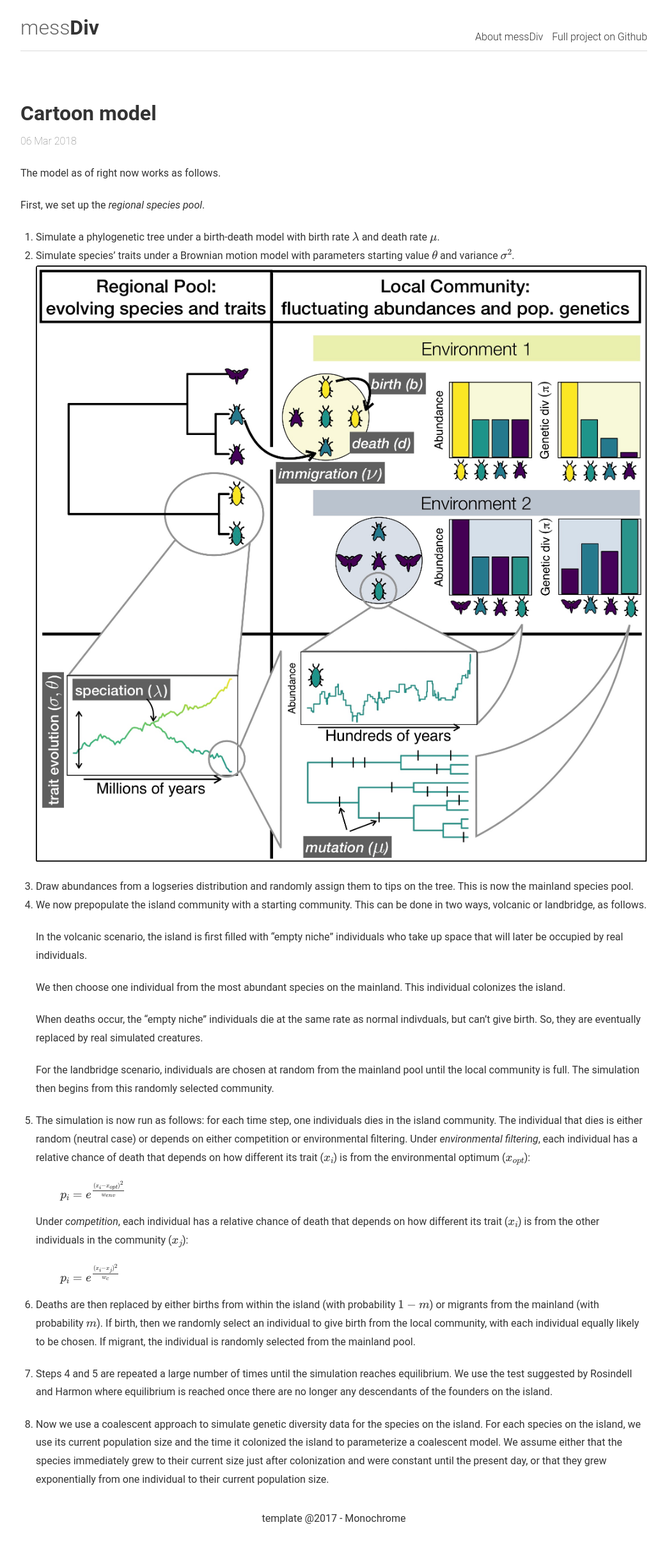
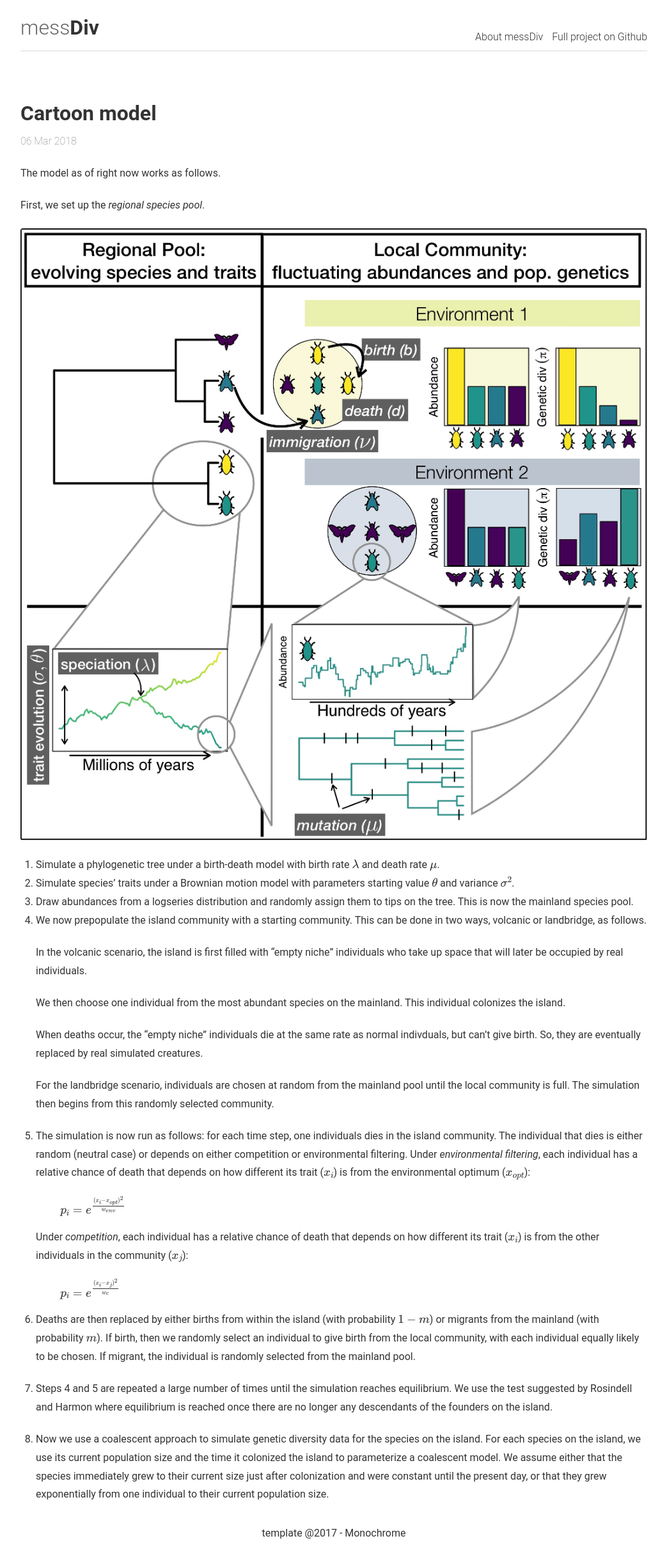
Before and after one commit to messDiv/messDiv.github.io, a Jekyll site: the page built from _posts/2018-03-06-cartoon-model.md, in a window 1280 px wide. Shown: the whole page at 64% size, without its empty margins (118-1161 px from the left). Built offline with Jekyll 4.4.1, drawn with Linux system fonts in a browser that asks for light colours; formulas are drawn with MathJax 3; before the commit the page ends 2399 px from its top, so only the background shows below that.

Commit message:
figure update

```diff
--- a/_posts/2018-03-06-cartoon-model.md
+++ b/_posts/2018-03-06-cartoon-model.md
@@ -7,9 +7,10 @@ The model as of right now works as follows.
 
 First, we set up the *regional species pool*.
 
+![Steps 1 and 2.]({{ site.baseurl }}/img/fig_mod.jpg)
+
 1. Simulate a phylogenetic tree under a birth-death model with birth rate $\lambda$ and death rate $\mu$.
 2. Simulate species' traits under a Brownian motion model with parameters starting value $\theta$ and variance $\sigma^2$.
-    ![Steps 1 and 2.]({{ site.baseurl }}/img/steps1-2.jpg)
 3. Draw abundances from a logseries distribution and randomly assign them to tips on the tree. This is now the mainland species pool.
 4. We now prepopulate the island community with a starting community. This can be done in two ways, volcanic or landbridge, as follows.
 
```
Also changed, not shown: img/fig_mod.jpg (renamed from img/steps1-2.jpg).
